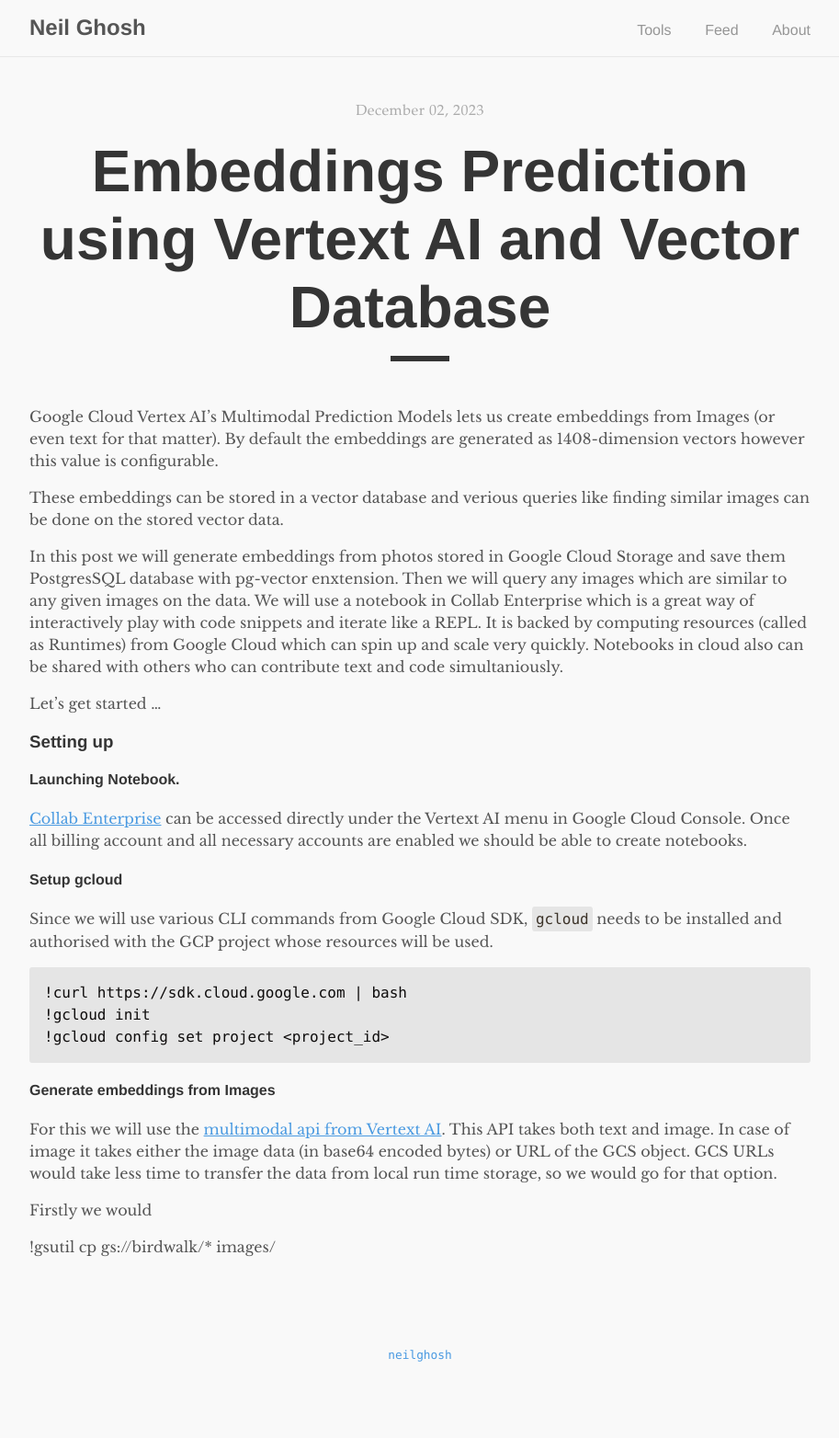
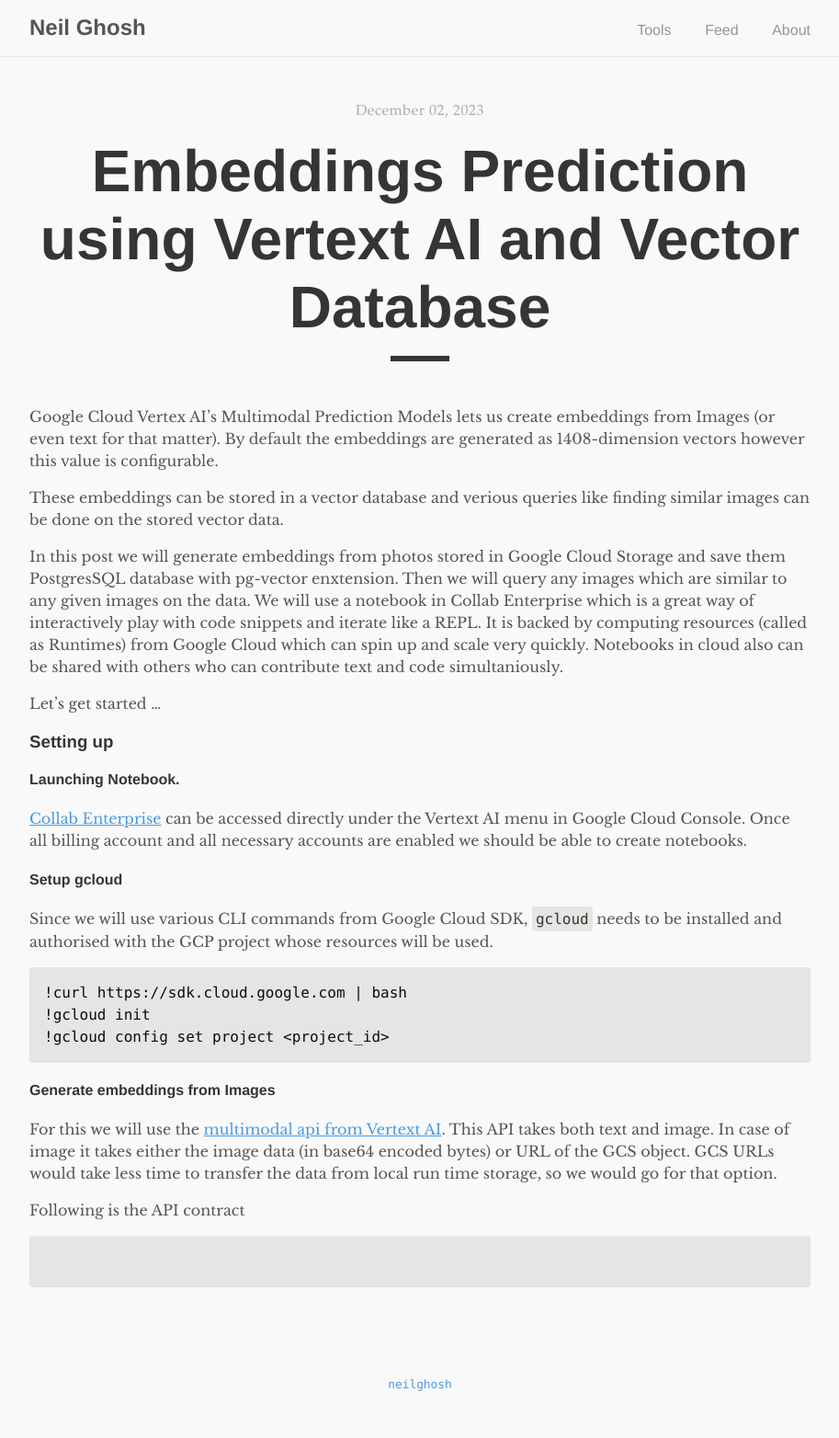
Before and after one commit to neilghosh/neilghosh.github.io, a Jekyll site: the page built from _posts/2023/2023-12-02-embeddings-prediction-using-vertext-ai-and-vector-database.md.md, in a window 1280 px wide. Shown: the whole page at 92% size, without its empty margins (183-1096 px from the left). Built offline with Jekyll 4.4.1, drawn with Linux system fonts in a browser that asks for light colours; before the commit the page ends 1532 px from its top, so only the background shows below that.

Commit message:
_posts/2023/2023-12-02-embeddings-prediction-using-vertext-ai-and-vector-database.md.md updated from https://stackedit.io/

````diff
--- a/_posts/2023/2023-12-02-embeddings-prediction-using-vertext-ai-and-vector-database.md.md
+++ b/_posts/2023/2023-12-02-embeddings-prediction-using-vertext-ai-and-vector-database.md.md
@@ -25,10 +25,11 @@
 #### Generate embeddings from Images
 For this we will use the [multimodal api from Vertext AI](https://cloud.google.com/vertex-ai/docs/generative-ai/embeddings/get-multimodal-embeddings#api-usage). This API takes both text and image. In case of image it takes either the image data (in base64 encoded bytes) or URL of the GCS object. GCS URLs would take less time to transfer the data from local run time storage, so we would go for that option.
 
-Firstly we would
+Following is the API contract
+```
 
-!gsutil cp gs://birdwalk/* images/
+```
 
 <!--stackedit_data:
-eyJoaXN0b3J5IjpbMTc2NTY0NDkzMyw3NjE4MTAwMDRdfQ==
+eyJoaXN0b3J5IjpbOTE5MDg2NjA1LDc2MTgxMDAwNF19
 -->
````
